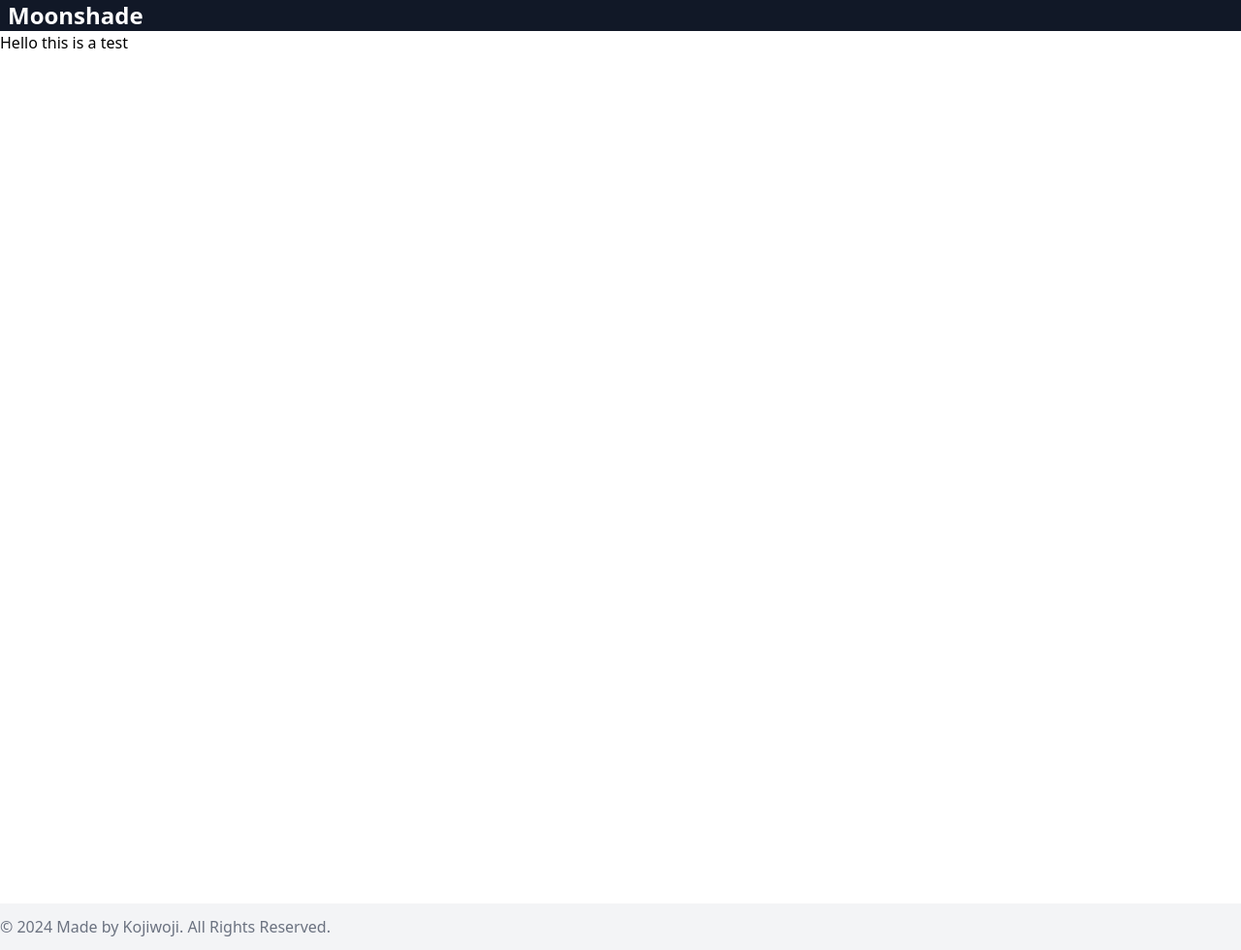
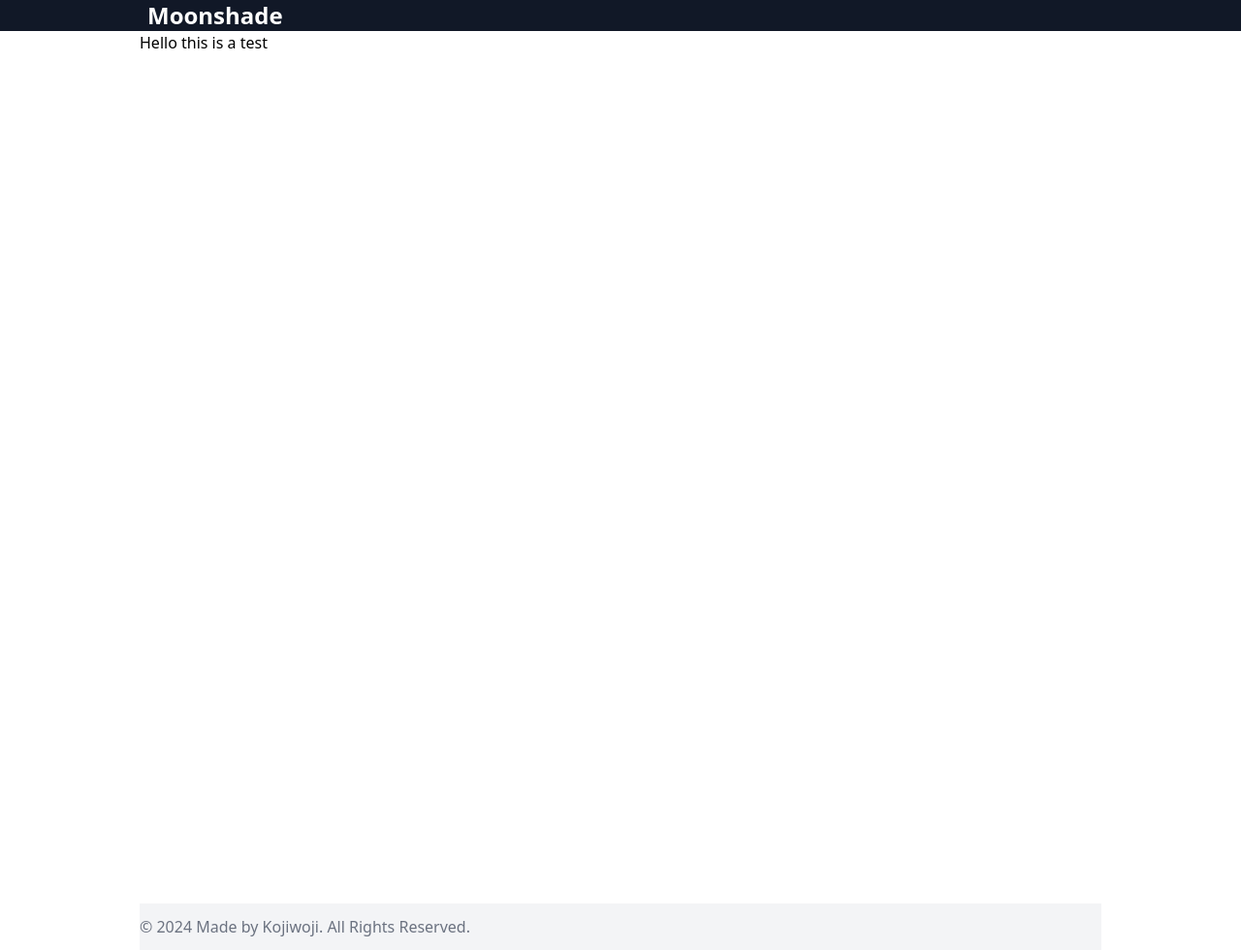
Before and after one commit to kojiwoji/Moonshade, a Jekyll site: the page built from index.html, in a window 1280 px wide. Shown: the whole page at 97% size. Built offline with Jekyll 4.4.1, drawn with Linux system fonts in a browser that asks for light colours; nearby versions of some CDN libraries.

Commit message:
Add files via upload

```diff
--- a/_includes/footer.html
+++ b/_includes/footer.html
@@ -1,9 +1,11 @@
 <footer class="bg-white">
-    <div class="bg-gray-100 h-12 flex items-center">
-        <!-- Create a 2-Set Container. Left-Content will be a img, the right one with possibe links, tags, etc-->
-        <span class="text-gray-500">© 2024 Made by Kojiwoji. All Rights Reserved.
-        </span>
+    <div class="ml-36 mr-36">
+        <div class="bg-gray-100 h-12 flex items-center">
+            <!-- Create a 2-Set Container. Left-Content will be a img with a adress below, the right one with possibe links, tags, etc-->
+            <span class="text-gray-500">© 2024 Made by Kojiwoji. All Rights Reserved.
+            </span>
+            </div>
+          </div>
         </div>
-      </div>
     </div>
 </footer>
--- a/_includes/navbar1.html
+++ b/_includes/navbar1.html
@@ -1,5 +1,5 @@
 <nav class="bg-gray-900">
-  <div>
+  <div class="ml-36 mr-36">
     <div class="flex flex-wrap items-center justify-between">
       <a href="#" class="flex items-center">
           <!--<img src="" class="h-16 mt-1 p-1" alt="Builder Logo" />-->
--- a/_layouts/default.html
+++ b/_layouts/default.html
@@ -11,7 +11,9 @@
 
 <body>
     <div class="h-screen w-screen">
-        {{ content }}
+        <div class="ml-36 mr-36">
+            {{ content }}
+        </div>
     </div>
 </body>
 
```
